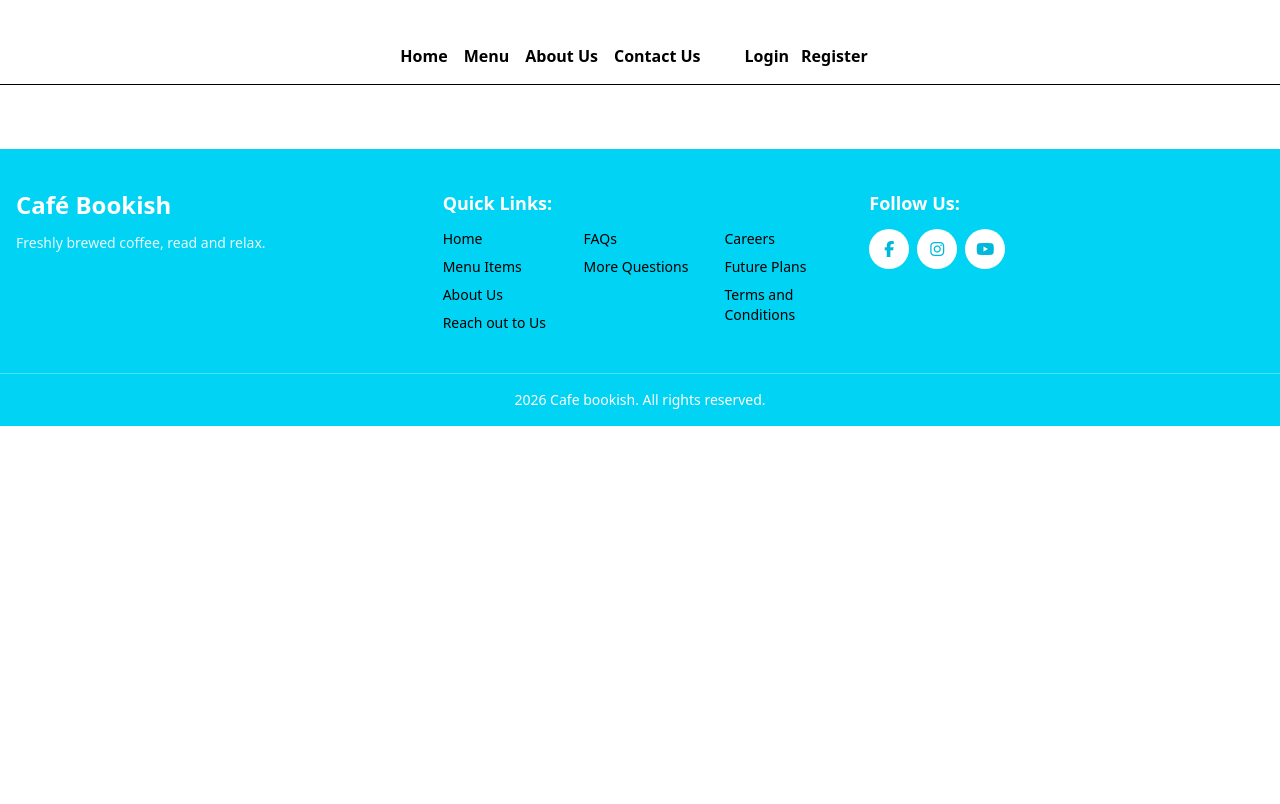
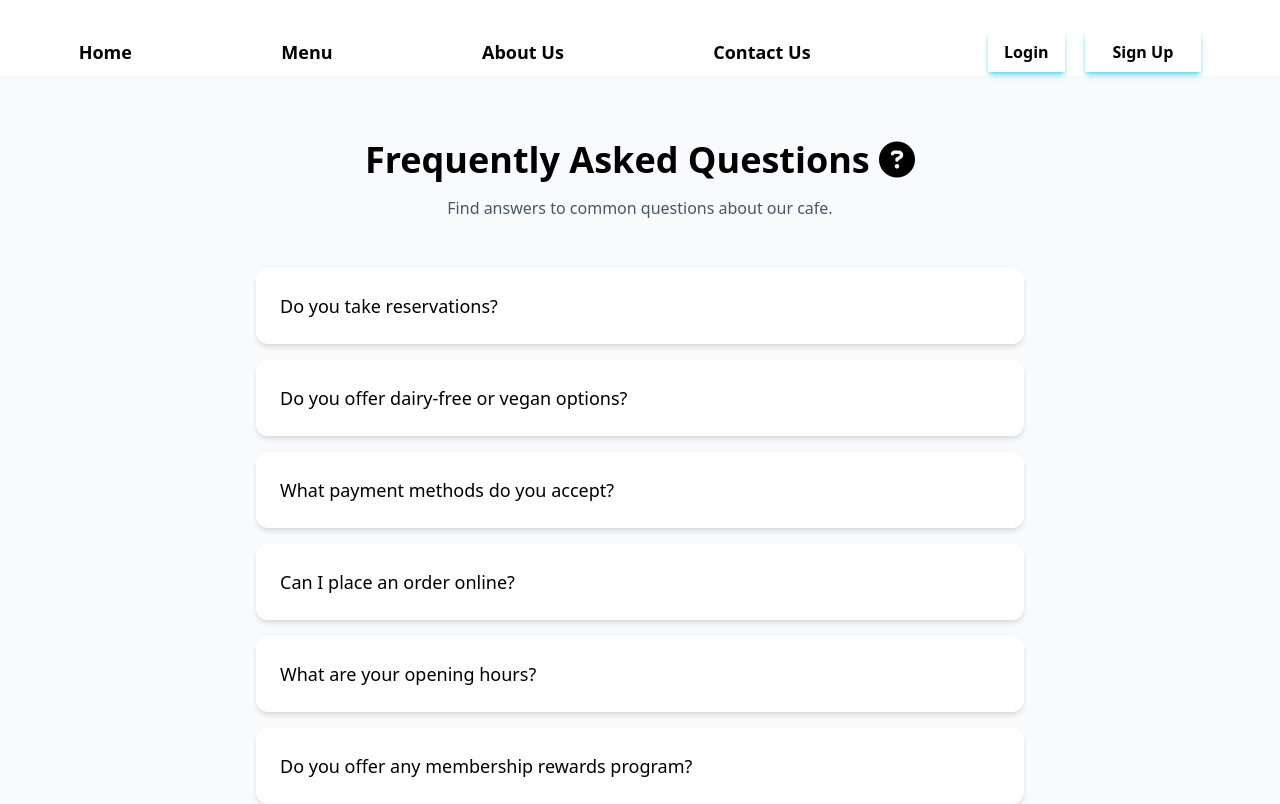
Before and after one commit to imneil04/reactproj2, a React (Vite) app: page /faqs in a window 1280 px wide. Shown: the top 804 px of the page. Built offline with nearby package versions, Linux system fonts and the light colour scheme.

Commit message:
Commit updates
- Link proper pages in footer links
- Design UI for home page
- Design UI for frequently asked questions page
- Add route for home page and frequently asked questions page

```diff
--- a/src/App.jsx
+++ b/src/App.jsx
@@ -8,6 +8,7 @@ import Navbar from './components/Navbar.jsx';
 import Login from "./components/Login.jsx";
 import SignUp from "./components/Signup.jsx";
 import Footer from './components/Footer.jsx';
+import FAQs from "./components/FAQs.jsx";
 
 
 export default function App() {
@@ -23,6 +24,7 @@ export default function App() {
           <Route path="/contact" element={<Contact />} />
           <Route path="/login" element={<Login />} />
           <Route path="/signup" element={<SignUp />} />
+          <Route path="/faqs" element={<FAQs />} />
         </Routes>
       <Footer />
     </>
--- a/src/components/FAQs.jsx
+++ b/src/components/FAQs.jsx
@@ -0,0 +1,88 @@
+import { useState } from "react";
+
+const faqs = [
+  {
+    question: "Do you take reservations?",
+    answer:
+      "Yes! You can make a reservations via contacting us directly or by filling out the contact form."
+  },
+  {
+    question: "Do you offer dairy-free or vegan options?",
+    answer:
+      "While we do offer dairy-free alternatives, as for vegan options currently we don't. "
+  },
+  {
+    question: "What payment methods do you accept?",
+    answer:
+      "Apologies but We accept cash only for now."
+  },
+  {
+    question: "Can I place an order online?",
+    answer:
+      "Online ordering is currently available for pickup only. Delivery is coming soon!"
+  },
+  {
+    question: "What are your opening hours?",
+    answer:
+      "We are open Monday to Friday from 7:00 AM to 7:00 PM and Weekends 9:00 AM to 6:30 PM."
+  },
+  {
+    question: "Do you offer any membership rewards program?",
+    answer:
+      "Currently it's on initial stage of being implemented. So keep an eye out!"
+  }
+];
+
+export default function FAQ () {
+
+    const [openIndex, setOpenIndex ] = useState(null);
+
+    const toggleFAQ = (index) => {
+
+        setOpenIndex(openIndex === index ? null : index);
+    };
+
+    return (
+        <>
+
+           <section className="min-h-screen bg-gray-50 py-16 px-4">
+                <div className="max-w-3xl mx-auto">
+
+                    {/**Header */}
+                    <h1 className="text-4xl font-bold text-center mb-4">
+                        Frequently Asked Questions <i class="fa-solid fa-circle-question"></i>
+                    </h1>
+                    <p className="text-center text-gray-600 mb-12">
+                        Find answers to common questions about our cafe.
+                    </p>
+
+                    {/**FAQ list */}
+                    <div className="space-y-4">
+                        {faqs.map((faq, index) => (
+                            <div key={index} className="bg-white rounded-xl shadow-md transition hover:shadow-lg">
+                                <button onClick={() => toggleFAQ(index)}
+                                className="w-full flex justify-between items-center p-6 text-left">
+
+                                    <span className="text-lg font-medium">
+                                        {faq.question}
+                                    </span>
+                                    <span className={`transform transition-transform duration-300
+                                    ${openIndex === index ? "rotate-180" : ""}`}>
+
+                                    </span>
+                                </button>
+
+                                <div className={`overflow-hidden transition-all duration-300
+                                ${openIndex === index ? "max-h-40 p-6 pt-0" : "max-h-0 px-6"}`}>
+                                    <p className="text-gray-600">
+                                        {faq.answer}
+                                    </p>
+                                </div>
+                            </div>
+                        ))}
+                    </div>
+                </div>
+           </section>
+        </>
+    );
+}
--- a/src/components/Footer.jsx
+++ b/src/components/Footer.jsx
@@ -24,14 +24,14 @@ export default function Footer () {
 
                         <div className="grid grid-cols-1 md:grid-cols-3 gap-x-7 text-sm">
                             <ul className="space-y-2 text-sm">
-                                <li><Link to="#" className="hover:text-white transition">Home</Link></li>
+                                <li><Link to="/" className="hover:text-white transition">Home</Link></li>
                                 <li><Link to="#" className="hover:text-white transition">Menu Items</Link></li>
-                                <li><Link to="#" className="hover:text-white transition">About Us</Link></li>
+                                <li><Link to="/about" className="hover:text-white transition">About Us</Link></li>
                                 <li><Link to="#" className="hover:text-white transition">Reach out to Us</Link></li>
                             </ul>
 
                             <ul className="space-y-2 text-sm">
-                                <li><Link to="#" className="hover:text-white transition">FAQs</Link></li>
+                                <li><Link to="/faqs" className="hover:text-white transition">FAQs</Link></li>
                                 <li><Link to="#" className="hover:text-white transition">More Questions</Link></li>
                             </ul>
 
--- a/src/components/Home.jsx
+++ b/src/components/Home.jsx
@@ -1,10 +1,73 @@
-import { React } from "react";
+import { React, useState, useEffect } from "react";
+import b1Holiday from "../images/carouselpromo/b1_holiday.png";
+import b1Promo from "../images/carouselpromo/b1_promo.png";
+import b1Upcoming from "../images/carouselpromo/b1_upcoming.png";
+import deal1 from "../images/carouselpromo/d1.png";
+import deal2 from "../images/carouselpromo/d2.png";
+
+const slides = [
+    {
+        title: "Holiday Specials",
+        text: "Warm up with our seasonal favorites",
+        image: b1Holiday
+    },
+    {
+        title: "Buy 1 Get 1 Free",
+        text: "Every Monday, all hot drinks",
+        image: b1Promo
+    },
+    {
+        title: "Bookish customers, Coming Soon",
+        text: "Read, and Relax along with your daily favorites.",
+        image: b1Upcoming
+    },
+
+
+]
 
 export default function Home () {
+
+    const [current, setCurrent] = useState(0);
+
+    useEffect(() => {
+        const timer = setInterval(() => {
+            setCurrent((prev) => (prev + 1) % slides.length);
+        }, 5000);
+        return () => clearInterval(timer);
+    }, []);
+
     return (
         <>
-            <div className="text-center">
-                Home Page
+            <div className="relative h-[30vh] md:h-[70vh] overflow-hidden max-w-7xl mx-auto shadow-xl/20  mt-2">
+                {slides.map((slide, index) => (
+                    <div key={index} className={`absolute inset-0 transition-opacity duration-600
+                        ${index === current ? "opacity-100" : "opacity-0"}`}>
+                        <img src={slide.image} alt={slide.title} className="w-full h-full object-cover" />
+                        <div className="absolute inset-0 bg-black/50 flex items-center">
+                            <div className="max-w-xl px-8 text-white">
+                                <h1 className="text-4xl font-bold mb-3">{slide.title}</h1>
+                                <p className="text-lg">{slide.text}</p>
+                            </div>
+                        </div>
+                    </div>
+                ))}
+
+                {/**Dots */}
+                <div className="absolute bottom-6 left-1/2 -translate-x-1/2 flex gap-2">
+                    {slides.map((_, i) => (
+                        <button key={i} onClick={() => setCurrent(i)} className={`w-3 h-3 rounded-full
+                        ${i === current ? "bg-white cursor-pointer" : "bg-white/50 cursor-pointer"}`} />
+                    ))}
+                </div>
+            </div>
+
+             <div className="flex justify-center items-center mt-5">
+                <span className="p-2 rounded-xl shadow-xl"><h2 className="text-semibold text-4xl bg-cyan-600
+                                     bg-clip-text text-transparent">Deals of the Week</h2></span>
+            </div>
+             <div className="flex flex-col md:flex-row justify-center gap-10 mt-7">
+                <div className="shadow-xl/20 rounded-lg"><img src={deal1} className="rounded-lg"/></div>
+                <div className="shadow-xl/20 rounded-lg"><img src={deal2} className="rounded-lg" /></div>
             </div>
         </>
     );
--- a/src/components/Navbar.jsx
+++ b/src/components/Navbar.jsx
@@ -3,15 +3,18 @@ import { Link } from "react-router-dom";
 export default function Navbar () {
     return (
         <>
-
-            <nav className="flex gap-4 border-b p-4 justify-center items-center mt-7">
-                <Link to="/" className="font-semibold">Home</Link>
-                <Link to="/menu" className="font-semibold">Menu</Link>
-                <Link to="/about" className="font-semibold">About Us</Link>
-                <Link to="/contact" className="font-semibold">Contact Us</Link>
-                <div className="ml-7">
-                    <Link to="/login" className="font-semibold">Login</Link>
-                    <Link to="/signup" className="font-semibold p-3">Register</Link>
+            <nav className="flex p-1 justify-around items-center mt-7">
+                <Link to="/" className="font-semibold text-lg">Home</Link>
+                <Link to="/menu" className="font-semibold text-lg">Menu</Link>
+                <Link to="/about" className="font-semibold text-lg">About Us</Link>
+                <Link to="/contact" className="font-semibold text-lg">Contact Us</Link>
+                <div className="ml-7 flex flex-col md:flex-row">
+                   <button className="bg-white-500 shadow-md transition hover:bg-cyan-500 shadow-cyan-500/50 px-4 py-2">
+                        <Link to="/login" className="font-semibold">Login</Link>
+                   </button>
+                    <button className="bg-white-500 shadow-md transition hover:bg-cyan-500 shadow-cyan-500/50 px-4 py-2 ml-5">
+                        <Link to="/signup" className="font-semibold p-3">Sign Up</Link>
+                    </button>
                 </div>
             </nav>
         </>
```
Also changed, not shown: src/components/Cart.jsx (added), src/components/ItemCart.jsx (added), src/js/CartContext.js (added).
